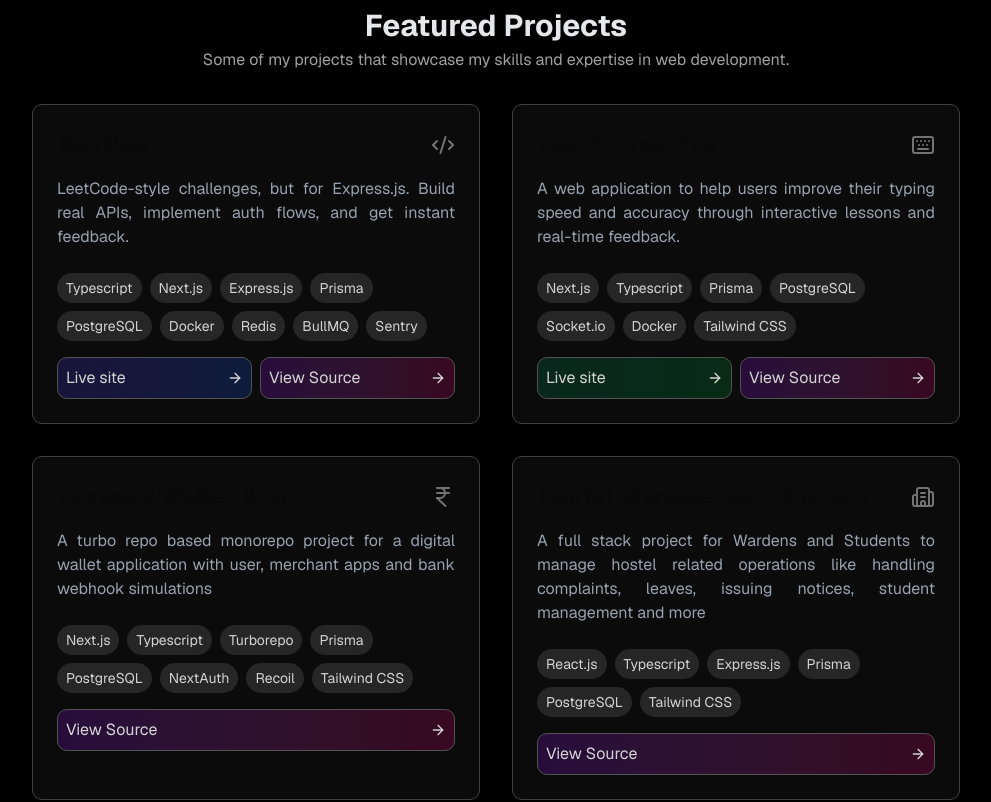
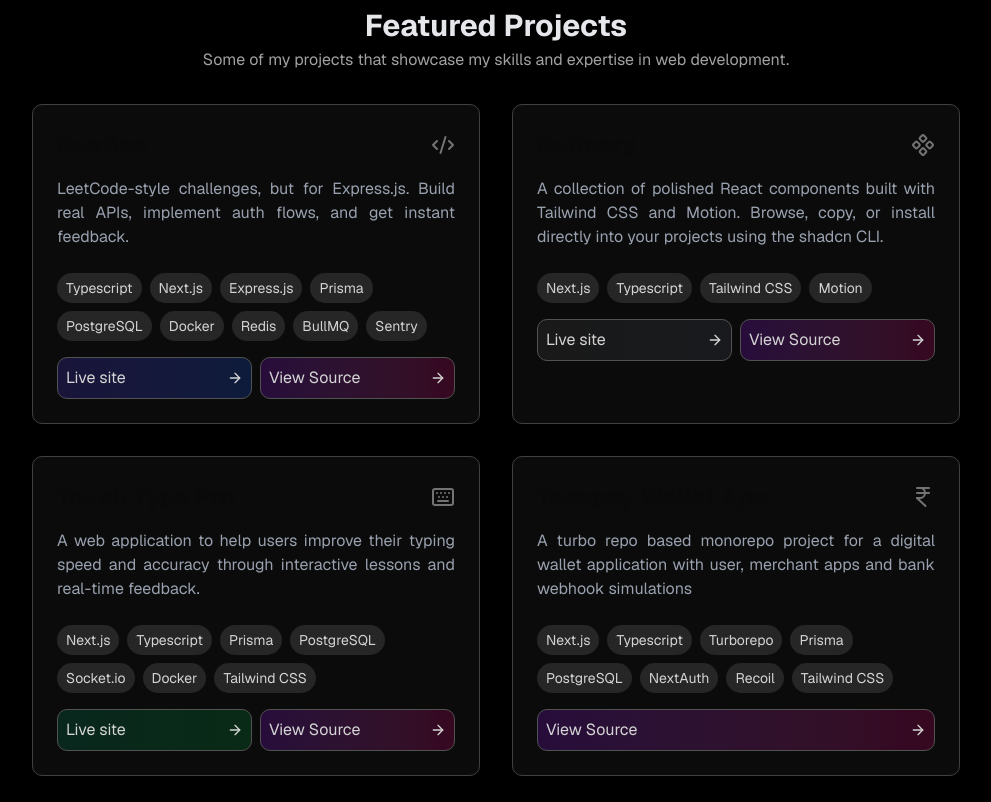
Before and after one commit to mrap10/portfolio, a Next.js app: page / in a window 1280 px wide. Shown: the part 1740-2542 px from the top of the page, without its empty margins (144-1135 px from the left). Built offline with nearby package versions, Linux system fonts and the light colour scheme; no server answers.

Commit message:
feat: add refinery into projects

```diff
--- a/app/(sections)/Projects.tsx
+++ b/app/(sections)/Projects.tsx
@@ -1,7 +1,17 @@
 "use client";
 
-import ProjectsCard from "@/components/ui/projects-card"
-import { Keyboard, Building2, Sparkles, IndianRupee, Star, Code2, Terminal, TreePine } from "lucide-react"
+import ProjectsCard from "@/components/ui/projects-card";
+import {
+  Keyboard,
+  Building2,
+  Sparkles,
+  IndianRupee,
+  Star,
+  Code2,
+  Terminal,
+  TreePine,
+  Component,
+} from "lucide-react";
 import { useScrollReveal } from "../hooks/useScrollReveal";
 import { HoverBorderGradient } from "@/components/ui/hover-border-gradient";
 import { useState } from "react";
@@ -10,80 +20,179 @@
   const { ref, isRevealed } = useScrollReveal();
   const [showAll, setShowAll] = useState(false);
 
-
   const projectsData = [
     {
       title: "ReqRes",
-            description: "LeetCode-style challenges, but for Express.js. Build real APIs, implement auth flows, and get instant feedback.",
+      description:
+        "LeetCode-style challenges, but for Express.js. Build real APIs, implement auth flows, and get instant feedback.",
       projectUrl: "https://github.com/mrap10/reqres",
       liveUrl: "https://reqres.online",
-            languages: ["Typescript", "Next.js", "Express.js", "Prisma", "PostgreSQL", "Docker", "Redis", "BullMQ", "Sentry"],
+      languages: [
+        "Typescript",
+        "Next.js",
+        "Express.js",
+        "Prisma",
+        "PostgreSQL",
+        "Docker",
+        "Redis",
+        "BullMQ",
+        "Sentry",
+      ],
       icon: <Code2 className="w-6 h-6" />,
-            glowColor: "indigo" as const
+      glowColor: "indigo" as const,
+    },
+    {
+      title: "Refinery",
+      description:
+        "A collection of polished React components built with Tailwind CSS and Motion. Browse, copy, or install directly into your projects using the shadcn CLI.",
+      projectUrl: "https://github.com/mrap10/refinery",
+      liveUrl: "https://refinery.abhii.me",
+      languages: ["Next.js", "Typescript", "Tailwind CSS", "Motion"],
+      icon: <Component className="w-6 h-6" />,
+      glowColor: "neutral" as const,
     },
     {
       title: "Touch Type Pro",
-            description: "A web application to help users improve their typing speed and accuracy through interactive lessons and real-time feedback.",
+      description:
+        "A web application to help users improve their typing speed and accuracy through interactive lessons and real-time feedback.",
       projectUrl: "https://github.com/mrap10/touch-type-pro",
       liveUrl: "https://touchtypepro.vercel.app/",
-            languages: ["Next.js", "Typescript", "Prisma", "PostgreSQL", "Socket.io", "Docker", "Tailwind CSS"],
+      languages: [
+        "Next.js",
+        "Typescript",
+        "Prisma",
+        "PostgreSQL",
+        "Socket.io",
+        "Docker",
+        "Tailwind CSS",
+      ],
       icon: <Keyboard className="w-6 h-6" />,
-            glowColor: 'emerald' as const
-        }, {
+      glowColor: "emerald" as const,
+    },
+    {
       title: "Tazapay Wallet App",
-            description: "A turbo repo based monorepo project for a digital wallet application with user, merchant apps and bank webhook simulations",
+      description:
+        "A turbo repo based monorepo project for a digital wallet application with user, merchant apps and bank webhook simulations",
       projectUrl: "https://github.com/mrap10/tazapay",
-            languages: ["Next.js", "Typescript", "Turborepo", "Prisma", "PostgreSQL", "NextAuth", "Recoil", "Tailwind CSS"],
+      languages: [
+        "Next.js",
+        "Typescript",
+        "Turborepo",
+        "Prisma",
+        "PostgreSQL",
+        "NextAuth",
+        "Recoil",
+        "Tailwind CSS",
+      ],
       icon: <IndianRupee className="w-6 h-6" />,
-            glowColor: 'violet' as const
-        }, {
+      glowColor: "violet" as const,
+    },
+    {
       title: "Hostel Management System",
-            description: "A full stack project for Wardens and Students to manage hostel related operations like handling complaints, leaves, issuing notices, student management and more",
+      description:
+        "A full stack project for Wardens and Students to manage hostel related operations like handling complaints, leaves, issuing notices, student management and more",
       projectUrl: "https://github.com/mrap10/hostel-ms",
-            languages: ["React.js", "Typescript", "Express.js", "Prisma", "PostgreSQL", "Tailwind CSS"],
+      languages: [
+        "React.js",
+        "Typescript",
+        "Express.js",
+        "Prisma",
+        "PostgreSQL",
+        "Tailwind CSS",
+      ],
       icon: <Building2 className="w-6 h-6" />,
-            glowColor: 'amber' as const
-        }, {
+      glowColor: "amber" as const,
+    },
+    {
       title: "Create-Express-Preset",
-            description: "A production-ready CLI tool for scaffolding modern Express.js applications with TypeScript, Prisma ORM, JWT authentication, and modular addons.",
+      description:
+        "A production-ready CLI tool for scaffolding modern Express.js applications with TypeScript, Prisma ORM, JWT authentication, and modular addons.",
       projectUrl: "https://github.com/mrap10/create-express-preset",
       liveUrl: "https://www.npmjs.com/package/create-express-preset",
-            languages: ["Typescript", "Express.js", "Prisma", "PostgreSQL", "Zod", "Swagger", "Jest", "Resend"],
+      languages: [
+        "Typescript",
+        "Express.js",
+        "Prisma",
+        "PostgreSQL",
+        "Zod",
+        "Swagger",
+        "Jest",
+        "Resend",
+      ],
       icon: <Terminal className="w-6 h-6" />,
-            glowColor: 'cyan' as const
-        }, {
+      glowColor: "cyan" as const,
+    },
+    {
       title: "Git Naughty-or-Nice",
-            description: "A fun christmas app to check if your GitHub contributions this year were naughty or nice, whether you deserve coal or cookies!",
+      description:
+        "A fun christmas app to check if your GitHub contributions this year were naughty or nice, whether you deserve coal or cookies!",
       projectUrl: "https://github.com/mrap10/git-naughty-or-nice",
       liveUrl: "https://gitkarma.vercel.app",
-            languages: ["Next.js", "Typescript",  "Tailwind CSS", "Github API", "Motion"],
+      languages: [
+        "Next.js",
+        "Typescript",
+        "Tailwind CSS",
+        "Github API",
+        "Motion",
+      ],
       icon: <TreePine className="w-6 h-6" />,
-            glowColor: 'rose' as const
-        }, {
+      glowColor: "rose" as const,
+    },
+    {
       title: "Netflix-GPT",
-            description: "An AI-powered Netflix-like web application that allows user to browse through movie and tv-shows lists, view their details and also get AI-based personalized movie and TV show recommendations",
+      description:
+        "An AI-powered Netflix-like web application that allows user to browse through movie and tv-shows lists, view their details and also get AI-based personalized movie and TV show recommendations",
       projectUrl: "https://github.com/mrap10/netflix-gpt",
-            languages: ["React.js", "Firebase", "Gemini API", "React redux", "Tailwind CSS"],
+      languages: [
+        "React.js",
+        "Firebase",
+        "Gemini API",
+        "React redux",
+        "Tailwind CSS",
+      ],
       icon: <Sparkles className="w-6 h-6" />,
-            glowColor: 'red' as const
-        }, {
+      glowColor: "red" as const,
+    },
+    {
       title: "Store Ratings Management System",
-            description: "A full stack  role-based web application that allows users to rate and review stores, providing valuable feedback for both store owners and customers along with admin controls.",
+      description:
+        "A full stack  role-based web application that allows users to rate and review stores, providing valuable feedback for both store owners and customers along with admin controls.",
       projectUrl: "https://github.com/mrap10/store-rating-management-system",
-            languages: ["React.js", "Typescript", "Express.js", "Prisma", "PostgreSQL", "Zustand", "Tailwind CSS"],
+      languages: [
+        "React.js",
+        "Typescript",
+        "Express.js",
+        "Prisma",
+        "PostgreSQL",
+        "Zustand",
+        "Tailwind CSS",
+      ],
       icon: <Star className="w-6 h-6" />,
-            glowColor: 'cyan' as const
-        }
+      glowColor: "cyan" as const,
+    },
   ];
 
   return (
-        <div id="projects" className="my-10 pt-5 flex flex-col items-center justify-center">
-            <div ref={ref} className={`scroll-reveal ${isRevealed ? 'revealed' : ''}`}>
-                <h1 className="text-3xl font-bold text-center text-gray-200 mb-1">Featured Projects</h1>
-                <p className="text-neutral-400 text-center sm:px-0 px-2">Some of my projects that showcase my skills and expertise in web development.</p>
+    <div
+      id="projects"
+      className="my-10 pt-5 flex flex-col items-center justify-center">
+      <div
+        ref={ref}
+        className={`scroll-reveal ${isRevealed ? "revealed" : ""}`}>
+        <h1 className="text-3xl font-bold text-center text-gray-200 mb-1">
+          Featured Projects
+        </h1>
+        <p className="text-neutral-400 text-center sm:px-0 px-2">
+          Some of my projects that showcase my skills and expertise in web
+          development.
+        </p>
       </div>
-            <div className={`grid md:grid-cols-2 gap-8 mt-8 scroll-reveal ${isRevealed ? 'revealed' : ''}`} style={{ transitionDelay: '0.2s' }}>
-                {projectsData.slice(0, showAll ? projectsData.length : 4).map((project) => (
+      <div
+        className={`grid md:grid-cols-2 gap-8 mt-8 scroll-reveal ${isRevealed ? "revealed" : ""}`}
+        style={{ transitionDelay: "0.2s" }}>
+        {projectsData
+          .slice(0, showAll ? projectsData.length : 4)
+          .map((project) => (
             <ProjectsCard
               key={project.title}
               title={project.title}
@@ -101,11 +210,10 @@
           containerClassName="rounded-full"
           as="button"
           className="bg-black text-white flex items-center space-x-2 cursor-pointer"
-                    onClick={() => setShowAll(!showAll)}
-                >
-                    {showAll ? 'Show Less' : 'View More Projects'}
+          onClick={() => setShowAll(!showAll)}>
+          {showAll ? "Show Less" : "View More Projects"}
         </HoverBorderGradient>
       </div>
     </div>
-    )
+  );
 }
--- a/components/ui/projects-card.tsx
+++ b/components/ui/projects-card.tsx
@@ -10,118 +10,168 @@
   languages: string[];
   icon?: React.ReactNode;
   liveUrl?: string;
-    glowColor?: 'emerald' | 'amber' | 'cyan' | 'red' | 'violet' | 'indigo' | 'rose';
+  glowColor?:
+    | "emerald"
+    | "amber"
+    | "cyan"
+    | "red"
+    | "violet"
+    | "indigo"
+    | "rose"
+    | "neutral";
 }
 
 const colorThemes = {
   emerald: {
-        shadow: 'hover:shadow-[0_0_30px_rgba(16,185,129,0.3)]',
-        gradient: 'from-emerald-500/10 via-transparent to-green-500/10',
-        titleHover: 'group-hover:text-emerald-400',
-        iconHover: 'group-hover:text-emerald-400',
-        languageBorder: 'hover:border-emerald-500 hover:shadow-[0_0_10px_rgba(16,185,129,0.5)]',
-        liveBg: 'from-emerald-600/20 to-green-600/20 hover:from-emerald-600/40 hover:to-green-600/40',
-        liveBorder: 'hover:border-emerald-500',
-        liveShadow: 'hover:shadow-[0_0_15px_rgba(16,185,129,0.4)]',
+    shadow: "hover:shadow-[0_0_30px_rgba(16,185,129,0.3)]",
+    gradient: "from-emerald-500/10 via-transparent to-green-500/10",
+    titleHover: "group-hover:text-emerald-400",
+    iconHover: "group-hover:text-emerald-400",
+    languageBorder:
+      "hover:border-emerald-500 hover:shadow-[0_0_10px_rgba(16,185,129,0.5)]",
+    liveBg:
+      "from-emerald-600/20 to-green-600/20 hover:from-emerald-600/40 hover:to-green-600/40",
+    liveBorder: "hover:border-emerald-500",
+    liveShadow: "hover:shadow-[0_0_15px_rgba(16,185,129,0.4)]",
   },
   amber: {
-        shadow: 'hover:shadow-[0_0_30px_rgba(245,158,11,0.3)]',
-        gradient: 'from-amber-500/10 via-transparent to-yellow-500/10',
-        titleHover: 'group-hover:text-amber-400',
-        iconHover: 'group-hover:text-amber-400',
-        languageBorder: 'hover:border-amber-500 hover:shadow-[0_0_10px_rgba(245,158,11,0.5)]',
-        liveBg: 'from-amber-600/20 to-yellow-600/20 hover:from-amber-600/40 hover:to-yellow-600/40',
-        liveBorder: 'hover:border-amber-500',
-        liveShadow: 'hover:shadow-[0_0_15px_rgba(245,158,11,0.4)]',
+    shadow: "hover:shadow-[0_0_30px_rgba(245,158,11,0.3)]",
+    gradient: "from-amber-500/10 via-transparent to-yellow-500/10",
+    titleHover: "group-hover:text-amber-400",
+    iconHover: "group-hover:text-amber-400",
+    languageBorder:
+      "hover:border-amber-500 hover:shadow-[0_0_10px_rgba(245,158,11,0.5)]",
+    liveBg:
+      "from-amber-600/20 to-yellow-600/20 hover:from-amber-600/40 hover:to-yellow-600/40",
+    liveBorder: "hover:border-amber-500",
+    liveShadow: "hover:shadow-[0_0_15px_rgba(245,158,11,0.4)]",
   },
   cyan: {
-        shadow: 'hover:shadow-[0_0_30px_rgba(6,182,212,0.3)]',
-        gradient: 'from-cyan-500/10 via-transparent to-purple-500/10',
-        titleHover: 'group-hover:text-cyan-400',
-        iconHover: 'group-hover:text-cyan-400',
-        languageBorder: 'hover:border-cyan-500 hover:shadow-[0_0_10px_rgba(6,182,212,0.5)]',
-        liveBg: 'from-cyan-600/20 to-blue-600/20 hover:from-cyan-600/40 hover:to-blue-600/40',
-        liveBorder: 'hover:border-cyan-500',
-        liveShadow: 'hover:shadow-[0_0_15px_rgba(6,182,212,0.4)]',
+    shadow: "hover:shadow-[0_0_30px_rgba(6,182,212,0.3)]",
+    gradient: "from-cyan-500/10 via-transparent to-purple-500/10",
+    titleHover: "group-hover:text-cyan-400",
+    iconHover: "group-hover:text-cyan-400",
+    languageBorder:
+      "hover:border-cyan-500 hover:shadow-[0_0_10px_rgba(6,182,212,0.5)]",
+    liveBg:
+      "from-cyan-600/20 to-blue-600/20 hover:from-cyan-600/40 hover:to-blue-600/40",
+    liveBorder: "hover:border-cyan-500",
+    liveShadow: "hover:shadow-[0_0_15px_rgba(6,182,212,0.4)]",
   },
   red: {
-        shadow: 'hover:shadow-[0_0_30px_rgba(239,68,68,0.3)]',
-        gradient: 'from-red-500/10 via-transparent to-rose-500/10',
-        titleHover: 'group-hover:text-red-400',
-        iconHover: 'group-hover:text-red-400',
-        languageBorder: 'hover:border-red-500 hover:shadow-[0_0_10px_rgba(239,68,68,0.5)]',
-        liveBg: 'from-red-600/20 to-rose-600/20 hover:from-red-600/40 hover:to-rose-600/40',
-        liveBorder: 'hover:border-red-500',
-        liveShadow: 'hover:shadow-[0_0_15px_rgba(239,68,68,0.4)]',
+    shadow: "hover:shadow-[0_0_30px_rgba(239,68,68,0.3)]",
+    gradient: "from-red-500/10 via-transparent to-rose-500/10",
+    titleHover: "group-hover:text-red-400",
+    iconHover: "group-hover:text-red-400",
+    languageBorder:
+      "hover:border-red-500 hover:shadow-[0_0_10px_rgba(239,68,68,0.5)]",
+    liveBg:
+      "from-red-600/20 to-rose-600/20 hover:from-red-600/40 hover:to-rose-600/40",
+    liveBorder: "hover:border-red-500",
+    liveShadow: "hover:shadow-[0_0_15px_rgba(239,68,68,0.4)]",
   },
   violet: {
-        shadow: 'hover:shadow-[0_0_30px_rgba(139,92,246,0.3)]',
-        gradient: 'from-violet-500/10 via-transparent to-purple-500/10',
-        titleHover: 'group-hover:text-violet-400',
-        iconHover: 'group-hover:text-violet-400',
-        languageBorder: 'hover:border-violet-500 hover:shadow-[0_0_10px_rgba(139,92,246,0.5)]',
-        liveBg: 'from-violet-600/20 to-purple-600/20 hover:from-violet-600/40 hover:to-purple-600/40',
-        liveBorder: 'hover:border-violet-500',
-        liveShadow: 'hover:shadow-[0_0_15px_rgba(139,92,246,0.4)]',
+    shadow: "hover:shadow-[0_0_30px_rgba(139,92,246,0.3)]",
+    gradient: "from-violet-500/10 via-transparent to-purple-500/10",
+    titleHover: "group-hover:text-violet-400",
+    iconHover: "group-hover:text-violet-400",
+    languageBorder:
+      "hover:border-violet-500 hover:shadow-[0_0_10px_rgba(139,92,246,0.5)]",
+    liveBg:
+      "from-violet-600/20 to-purple-600/20 hover:from-violet-600/40 hover:to-purple-600/40",
+    liveBorder: "hover:border-violet-500",
+    liveShadow: "hover:shadow-[0_0_15px_rgba(139,92,246,0.4)]",
   },
   indigo: {
-        shadow: 'hover:shadow-[0_0_30px_rgba(99,102,241,0.3)]',
-        gradient: 'from-indigo-500/10 via-transparent to-blue-500/10',
-        titleHover: 'group-hover:text-indigo-400',
-        iconHover: 'group-hover:text-indigo-400',
-        languageBorder: 'hover:border-indigo-500 hover:shadow-[0_0_10px_rgba(99,102,241,0.5)]',
-        liveBg: 'from-indigo-600/20 to-blue-600/20 hover:from-indigo-600/40 hover:to-blue-600/40',
-        liveBorder: 'hover:border-indigo-500',
-        liveShadow: 'hover:shadow-[0_0_15px_rgba(99,102,241,0.4)]',
+    shadow: "hover:shadow-[0_0_30px_rgba(99,102,241,0.3)]",
+    gradient: "from-indigo-500/10 via-transparent to-blue-500/10",
+    titleHover: "group-hover:text-indigo-400",
+    iconHover: "group-hover:text-indigo-400",
+    languageBorder:
+      "hover:border-indigo-500 hover:shadow-[0_0_10px_rgba(99,102,241,0.5)]",
+    liveBg:
+      "from-indigo-600/20 to-blue-600/20 hover:from-indigo-600/40 hover:to-blue-600/40",
+    liveBorder: "hover:border-indigo-500",
+    liveShadow: "hover:shadow-[0_0_15px_rgba(99,102,241,0.4)]",
   },
   rose: {
-        shadow: 'hover:shadow-[0_0_30px_rgba(244,63,94,0.3)]',
-        gradient: 'from-rose-500/10 via-transparent to-pink-500/10',
-        titleHover: 'group-hover:text-rose-400',
-        iconHover: 'group-hover:text-rose-400',
-        languageBorder: 'hover:border-rose-500 hover:shadow-[0_0_10px_rgba(244,63,94,0.5)]',
-        liveBg: 'from-rose-600/20 to-pink-600/20 hover:from-rose-600/40 hover:to-pink-600/40',
-        liveBorder: 'hover:border-rose-500',
-        liveShadow: 'hover:shadow-[0_0_15px_rgba(244,63,94,0.4)]',
-    }
+    shadow: "hover:shadow-[0_0_30px_rgba(244,63,94,0.3)]",
+    gradient: "from-rose-500/10 via-transparent to-pink-500/10",
+    titleHover: "group-hover:text-rose-400",
+    iconHover: "group-hover:text-rose-400",
+    languageBorder:
+      "hover:border-rose-500 hover:shadow-[0_0_10px_rgba(244,63,94,0.5)]",
+    liveBg:
+      "from-rose-600/20 to-pink-600/20 hover:from-rose-600/40 hover:to-pink-600/40",
+    liveBorder: "hover:border-rose-500",
+    liveShadow: "hover:shadow-[0_0_15px_rgba(244,63,94,0.4)]",
+  },
+  neutral: {
+    shadow: "hover:shadow-[0_0_30px_rgba(107,114,128,0.3)]",
+    gradient: "from-neutral-500/10 via-transparent to-gray-500/10",
+    titleHover: "group-hover:text-neutral-400",
+    iconHover: "group-hover:text-neutral-400",
+    languageBorder:
+      "hover:border-neutral-500 hover:shadow-[0_0_10px_rgba(107,114,128,0.5)]",
+    liveBg:
+      "from-neutral-600/20 to-gray-600/20 hover:from-neutral-600/40 hover:to-gray-600/40",
+    liveBorder: "hover:border-neutral-500",
+    liveShadow: "hover:shadow-[0_0_15px_rgba(107,114,128,0.4)]",
+  },
 };
 
-export default function ProjectsCard({ title, description, imageUrl, projectUrl, languages, icon, liveUrl, glowColor = 'cyan' }: ProjectsCardProps) {
+export default function ProjectsCard({
+  title,
+  description,
+  imageUrl,
+  projectUrl,
+  languages,
+  icon,
+  liveUrl,
+  glowColor = "cyan",
+}: ProjectsCardProps) {
   const theme = colorThemes[glowColor];
   const handleLiveClick = () => {
     if (liveUrl) {
-            window.open(liveUrl, '_blank', 'noopener,noreferrer');
+      window.open(liveUrl, "_blank", "noopener,noreferrer");
     }
   };
 
   const handleSourceClick = () => {
-        window.open(projectUrl, '_blank', 'noopener,noreferrer');
+    window.open(projectUrl, "_blank", "noopener,noreferrer");
   };
 
   return (
-        <div className={`group flex flex-col border border-neutral-700 rounded-lg p-6 gap-4 max-w-md relative overflow-hidden transition-all duration-300 hover:border-neutral-500 ${theme.shadow} hover:-translate-y-1 bg-neutral-900/50 backdrop-blur-sm`}>
+    <div
+      className={`group flex flex-col border border-neutral-700 rounded-lg p-6 gap-4 max-w-md relative overflow-hidden transition-all duration-300 hover:border-neutral-500 ${theme.shadow} hover:-translate-y-1 bg-neutral-900/50 backdrop-blur-sm`}>
       <div className="absolute inset-0 opacity-0 group-hover:opacity-100 transition-opacity duration-300 pointer-events-none">
-                <div className={`absolute inset-0 bg-linear-to-br ${theme.gradient} blur-xl`}></div>
+        <div
+          className={`absolute inset-0 bg-linear-to-br ${theme.gradient} blur-xl`}></div>
       </div>
 
       <div className="relative z-10 flex flex-col gap-4">
         <div className="flex items-center justify-between">
-                    <h1 className={`text-2xl font-bold ${theme.titleHover} transition-colors duration-300`}>{title}</h1>
+          <h1
+            className={`text-2xl font-bold ${theme.titleHover} transition-colors duration-300`}>
+            {title}
+          </h1>
           {icon && (
-                        <div className={`text-neutral-500 ${theme.iconHover} transition-colors duration-300`}>
+            <div
+              className={`text-neutral-500 ${theme.iconHover} transition-colors duration-300`}>
               {icon}
             </div>
           )}
         </div>
-                <p className="text-justify text-gray-400 group-hover:text-gray-300 transition-colors duration-300">{description}</p>
+        <p className="text-justify text-gray-400 group-hover:text-gray-300 transition-colors duration-300">
+          {description}
+        </p>
         <div>
           {languages.length > 0 && (
             <div className="flex flex-wrap gap-2 mt-2">
               {languages.map((lang) => (
                 <span
                   key={lang}
-                                    className={`bg-neutral-800 text-neutral-300 px-2 py-1 rounded-full text-sm border border-transparent ${theme.languageBorder} transition-all duration-300 cursor-default`}
-                                >
+                  className={`bg-neutral-800 text-neutral-300 px-2 py-1 rounded-full text-sm border border-transparent ${theme.languageBorder} transition-all duration-300 cursor-default`}>
                   {lang}
                 </span>
               ))}
@@ -133,19 +183,17 @@
           {liveUrl && (
             <button
               onClick={handleLiveClick}
-                            className={`w-full p-2 flex justify-between items-center rounded-lg cursor-pointer border border-neutral-600 text-neutral-300 bg-linear-to-r ${theme.liveBg} ${theme.liveBorder} hover:text-white ${theme.liveShadow} transition-all duration-300`}
-                        >
+              className={`w-full p-2 flex justify-between items-center rounded-lg cursor-pointer border border-neutral-600 text-neutral-300 bg-linear-to-r ${theme.liveBg} ${theme.liveBorder} hover:text-white ${theme.liveShadow} transition-all duration-300`}>
               Live site <ArrowRightIcon className="w-4 h-4" />
             </button>
           )}
           <button
             onClick={handleSourceClick}
-                        className="w-full p-2 flex justify-between items-center rounded-lg cursor-pointer border border-neutral-600 text-neutral-300 bg-linear-to-r from-purple-600/20 to-pink-600/20 hover:from-purple-600/40 hover:to-pink-600/40 hover:border-purple-500 hover:text-white hover:shadow-[0_0_15px_rgba(168,85,247,0.4)] transition-all duration-300"
-                    >
+            className="w-full p-2 flex justify-between items-center rounded-lg cursor-pointer border border-neutral-600 text-neutral-300 bg-linear-to-r from-purple-600/20 to-pink-600/20 hover:from-purple-600/40 hover:to-pink-600/40 hover:border-purple-500 hover:text-white hover:shadow-[0_0_15px_rgba(168,85,247,0.4)] transition-all duration-300">
             View Source <ArrowRightIcon className="w-4 h-4" />
           </button>
         </div>
       </div>
     </div>
-    )
+  );
 }
```
Lines whose indentation alone changed are shown as unchanged.
